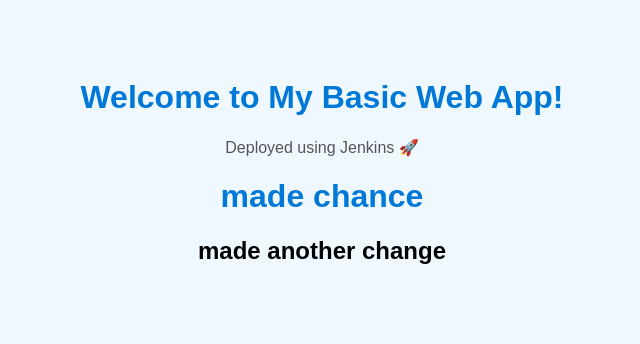
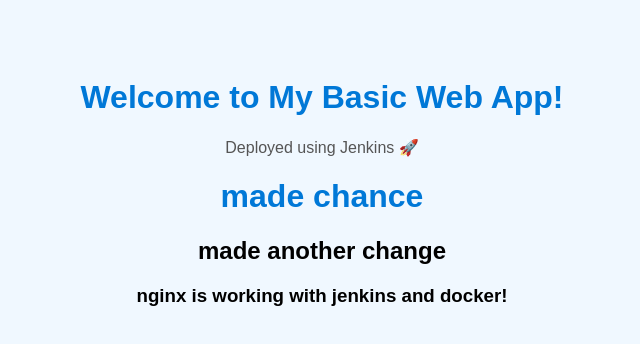
Before and after one commit to delaroth/devopsAssignment, a plain HTML site: page webApp/index.html in a window 1280 px wide. Shown: the whole page, without its empty margins (318-958 px from the left). Drawn offline with Linux system fonts and the light colour scheme.

Commit message:
Update index.html

```diff
--- a/webApp/index.html
+++ b/webApp/index.html
@@ -11,6 +11,7 @@
     <p>Deployed using Jenkins 🚀</p>
     <h1>made chance</h1>
     <h2>made another change</h2>
+    <h3>nginx is working with jenkins and docker!</h3>
     <script src="script.js"></script>
 </body>
 </html>
```
